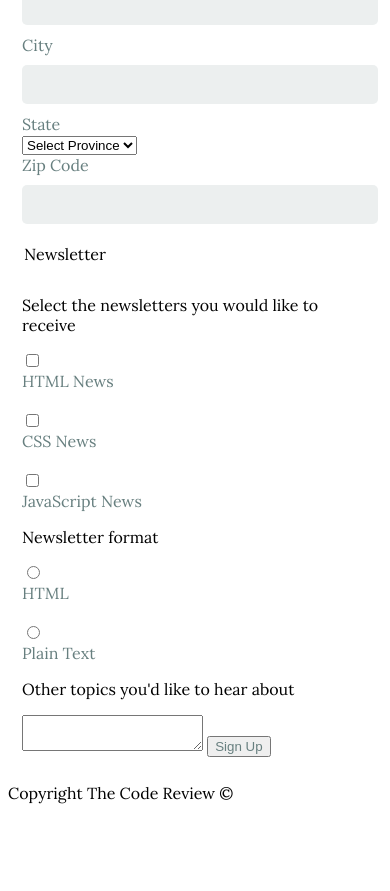
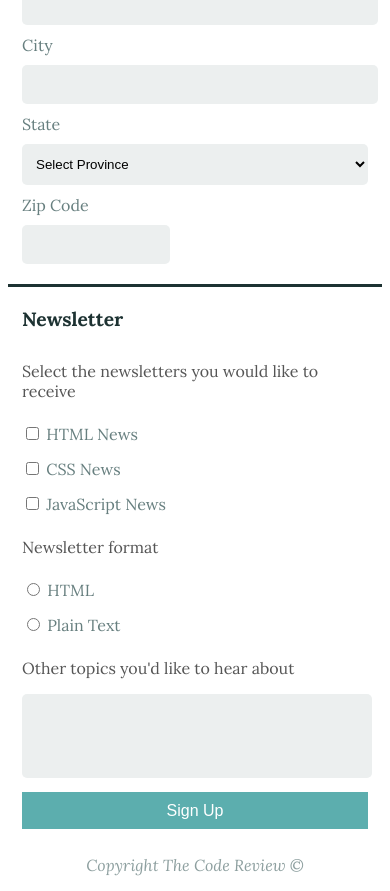
Before and after one commit to Zach-Savage/Online-Registration-Form, a plain HTML site: page index.html in a window 390 px wide. Shown: the part 540-1431 px from the top of the page. Before the commit the page ends 1359 px from the top, so only its background shows below. Drawn offline with Linux system fonts and the light colour scheme.

Commit message:
most mobile styles complete

```diff
--- a/css/styles.css
+++ b/css/styles.css
@@ -37,7 +37,9 @@ body {
 
 .contact-div {
 	margin-top: 5px;
+	margin-bottom: 10px;
 	border-top: solid 1px #1d3232;
+	border-bottom: solid 3px #1d3232;
 }
 
 div .field {
@@ -49,7 +51,8 @@ div .contact {
 	margin-top: 5px;
 }
 
-div .contact legend {
+div .contact legend,
+div .newsletter legend {
 	font-size: 1.2em;
 	padding-top: 25px;
 	padding-bottom: 10px;
@@ -62,9 +65,11 @@ div .contact legend {
 label {
 	display: block;
 	color: #677f7f;
+	cursor: pointer;
 }
 
-input[type='text'] {
+input[type='text'],
+select {
 	width: 100%;
 	margin-top: 10px;
 	margin-bottom: 10px;
@@ -81,7 +86,90 @@ input[type='text']::placeholder {
 	color: #b3bfbf;
 }
 
+select:invalid {
+	color: #b3bfbf;
+}
+
 input[type="text"]:focus {
 	outline: none;
 	border: 1px solid #074d8d;
 }
+
+#zip {
+	width: 40%;
+}
+
+div .newsletter legend {
+	padding: 0;
+	padding-top: 10px;
+}
+
+.news-p {
+	margin-top: 15px;
+	color: #555555;
+}
+
+.newsletter input,
+.newsletter label {
+	line-height: 35px;
+}
+
+.newsletter input {
+	display: inline-block;
+	text-align: start;
+}
+
+.newsletter label {
+	display: inline;
+}
+
+textarea {
+	width: 100%;
+	height: 80px;
+	resize: none;
+	border: none;
+	background-color: #ecefef;
+	border-radius: 5px;
+	margin-bottom: 10px;
+}
+
+textarea:focus {
+	outline: none;
+	border: 1px solid #074d8d;
+}
+
+button {
+	display: block;
+	width: 100%;
+	background-color: #5caeae;
+	border-style: none;
+}
+
+button label {
+	color: white;
+	font-size: 1.2em;
+}
+
+button:focus {
+	outline: none;
+}
+
+button:hover {
+	cursor: pointer;
+	box-shadow: 0 3px grey;
+}
+
+button:active {
+	background-color: orange;
+	color: black;
+}
+
+
+
+
+
+footer {
+	text-align: center;
+	color: #8d9f9f;
+	font-style: italic;
+}
```
